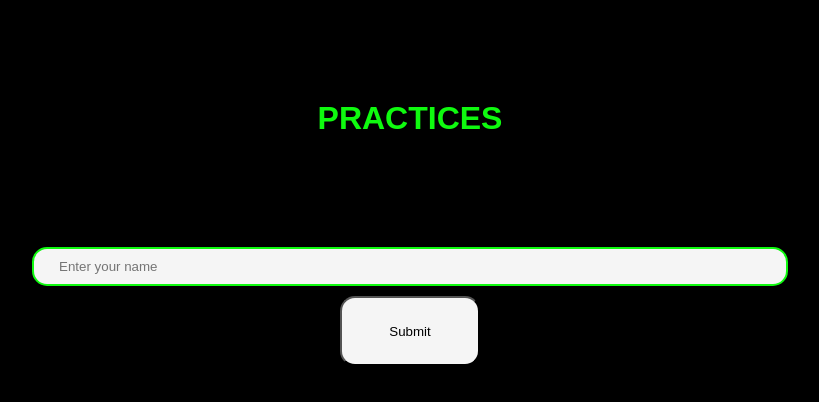
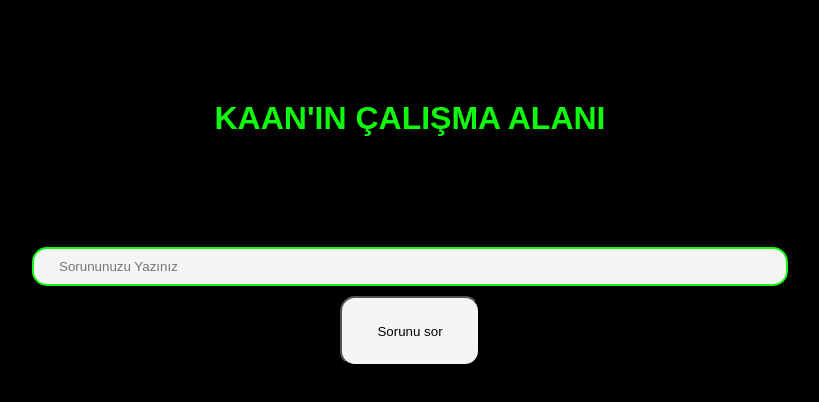
Before and after one commit to RoyalNegative/prac-frontend, a plain HTML site: page index.html in a window 1280 px wide. Shown: the whole page, without its empty margins (230-1049 px from the left). Drawn offline with Linux system fonts and the light colour scheme; no server answers.

Commit message:
changed the title and the input/  button

```diff
--- a/index.html
+++ b/index.html
@@ -10,11 +10,11 @@
     <header class="header"></header>
     <main class="main">
         <div class="container">
-            <h1 class="page-title"> practices</h1>
+            <h1 class="page-title">Kaan'ın Çalışma Alanı</h1>
         </div>
         <div class="input-container">
-            <input type="text" class="input" placeholder="Enter your name">
-            <button class="btn">Submit</button>
+            <input type="text" class="input" placeholder="Sorununuzu Yazınız">
+            <button class="btn">Sorunu sor</button>
             <ul class="list">
                 <li class="list-item">item 1</li>
             </ul>
--- a/script.js
+++ b/script.js
@@ -1,4 +1,4 @@
-const apiUrl = "https://pracc-0dcdba945892.herokuapp.com/api/some-endpoint";
+const apiUrl = "https://pracc-0dcdba945892.herokuapp.com/";
 
 
 fetch(apiUrl)
```
